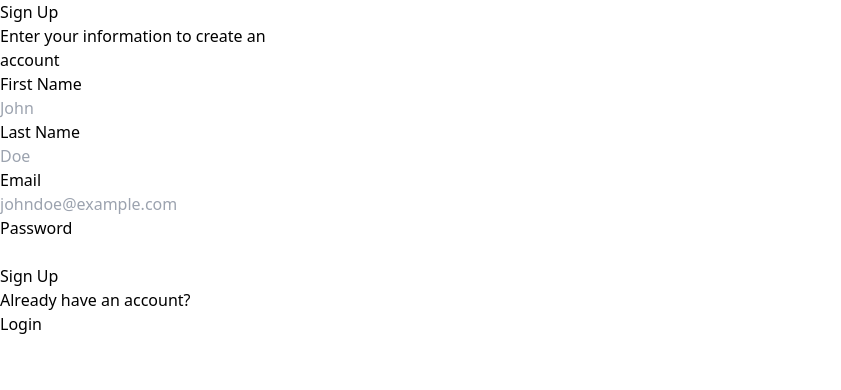
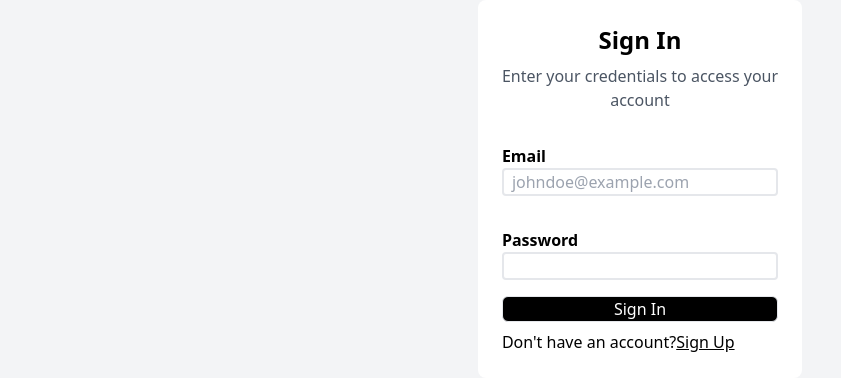
Before and after one commit to kshitijgetsac/PaytmClone, a React app in the folder frontend/: page /signin in a window 1280 px wide. Shown: the top 390 px of the page, without its empty margins (0-841 px from the left). Built offline with nearby package versions, Linux system fonts and the light colour scheme; the HTML template or start-up script is replaced by a standard one.

Commit message:
signin component added

```diff
--- a/frontend/package.json
+++ b/frontend/package.json
@@ -11,7 +11,8 @@
   },
   "dependencies": {
     "react": "^18.3.1",
-    "react-dom": "^18.3.1"
+    "react-dom": "^18.3.1",
+    "react-router-dom": "^6.26.1"
   },
   "devDependencies": {
     "@eslint/js": "^9.9.0",
--- a/frontend/src/App.jsx
+++ b/frontend/src/App.jsx
@@ -1,13 +1,24 @@
 import { useState } from "react";
-import { SignUp } from "./components/Signup.jsx";
+import { BrowserRouter, Routes, Route } from "react-router-dom";
+import { SignIn } from "./components/SignIn.jsx";
+import { SignUp } from "./components/SignUp.jsx";
+
 function App() {
   const [count, setCount] = useState(0);
 
   return (
     <>
-      <SignUp></SignUp>
+      <BrowserRouter>
+        <Routes>
+          <Route path="/" element={<Landing></Landing>}></Route>
+          <Route path="/signup" element={<SignUp />}></Route>
+          <Route path="/signin" element={<SignIn />}></Route>
+        </Routes>
+      </BrowserRouter>
     </>
   );
 }
-
+function Landing() {
+  return <div>Welcome to Paytm</div>;
+}
 export default App;
--- /dev/null
+++ b/frontend/src/components/SignIn.jsx
@@ -0,0 +1,36 @@
+export function SignIn() {
+  return (
+    <div className=" flex bg-gray-100 items-center justify-center">
+      <div className="bg-white p-6 rounded-lg shadow-mg ">
+        <h2 className="text-2xl font-bold text-center">Sign In</h2>
+        <p className="text-center text-gray-600 pt-2 ">
+          Enter your credentials to access your
+        </p>
+        <p className="text-center text-gray-600">account</p>
+        <h3 className="font-bold text-black-200 pt-8">Email</h3>
+        <input
+          className="w-full indent-2 rounded border-gray-200 border-2"
+          placeholder="johndoe@example.com"
+        ></input>
+        <h3 className="font-bold text-black-200 pt-8">Password</h3>
+        <input
+          type="password"
+          className="w-full  rounded border-gray-200 border-2"
+        ></input>
+        <div className="pt-4">
+          <button className="items-center text-white bg-black border  rounded-md w-full">
+            Sign In
+          </button>
+        </div>
+        <div className="flex pt-2">
+          <h4 className=" text-black-200 items-center">
+            Don't have an account?
+          </h4>
+          <a className="underline" href="#">
+            Sign Up
+          </a>
+        </div>
+      </div>
+    </div>
+  );
+}
--- /dev/null
+++ b/frontend/tailwind.config.js
@@ -0,0 +1,7 @@
+export default {
+  content: ["./index.html", "./src/**/*.{js,ts,jsx,tsx}"],
+  theme: {
+    extend: {},
+  },
+  plugins: [],
+};
```
